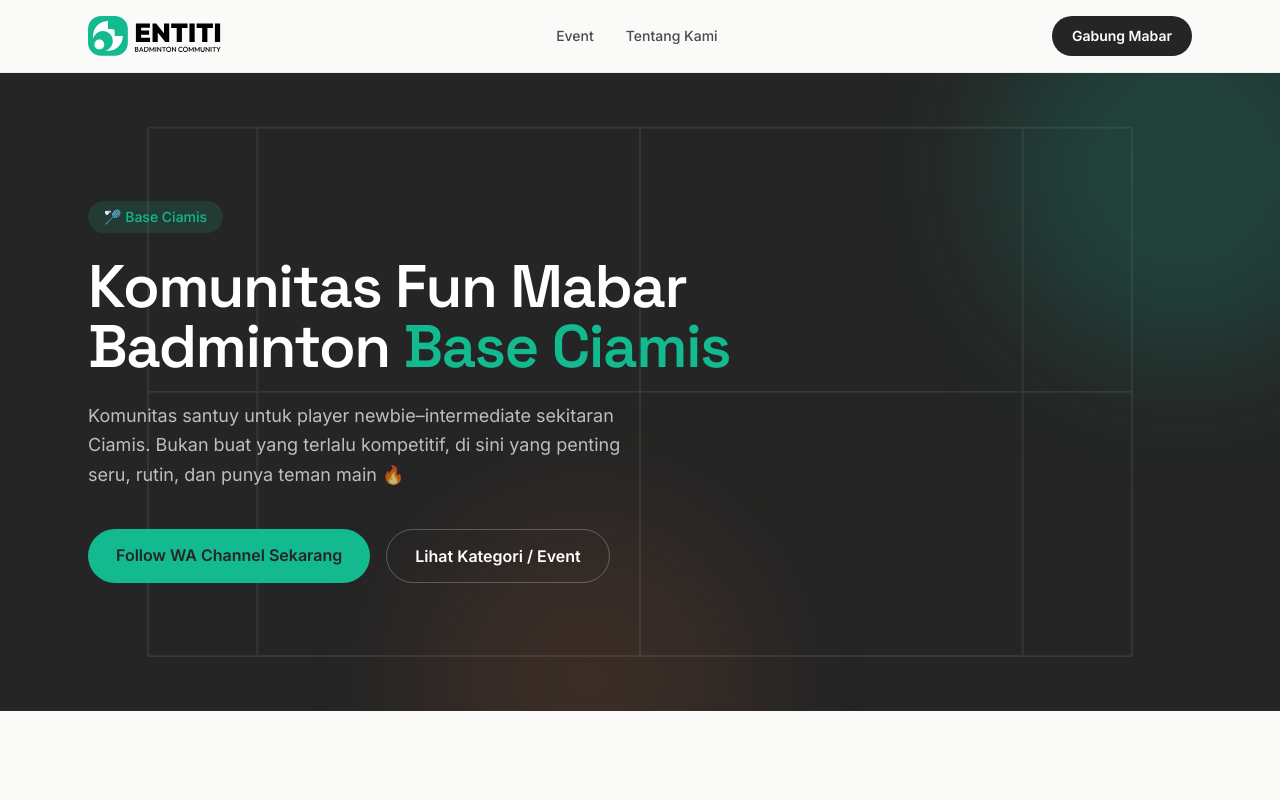
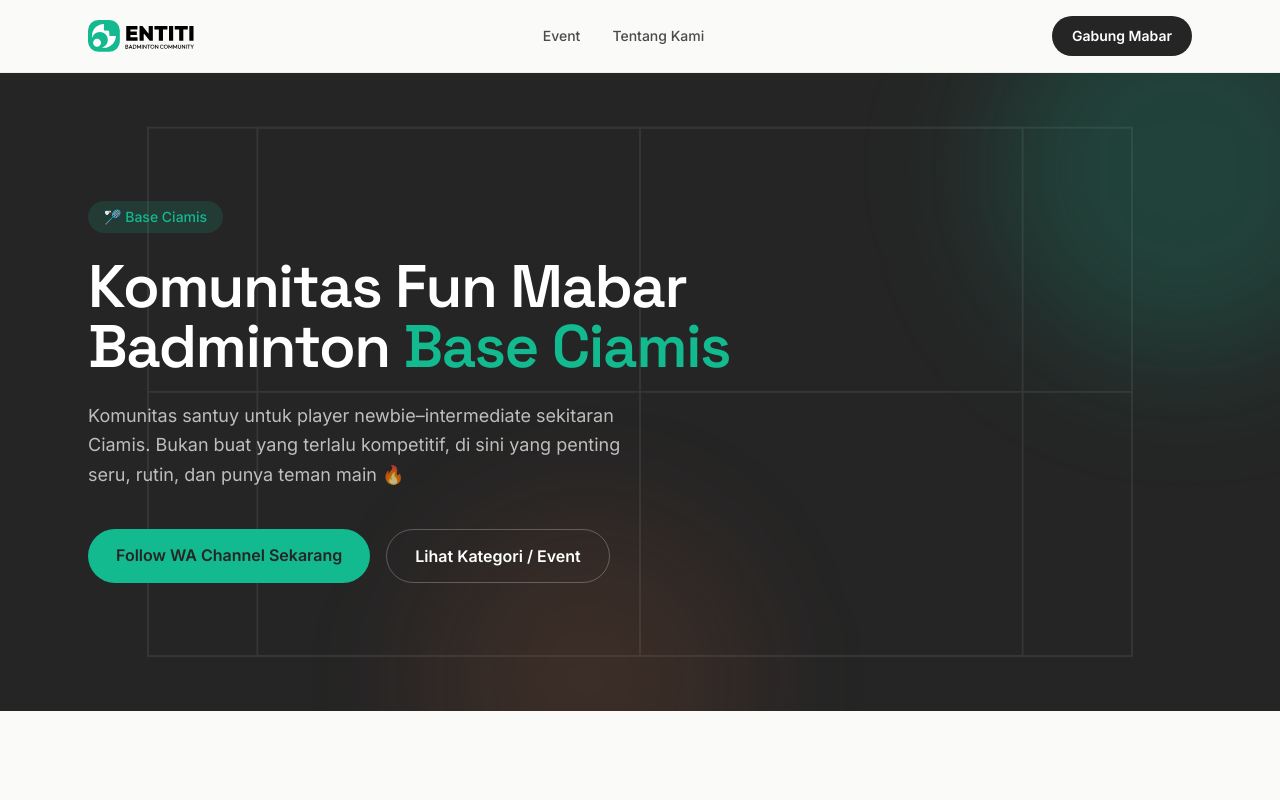
Before and after one commit to fiqriflow/entitiv1, a Next.js app: page / in a window 1280 px wide. Shown: the top 800 px of the page. Built offline with nearby package versions, Linux system fonts and the light colour scheme; no server answers; the database is empty.

Commit message:
update logo navbar

```diff
--- a/components/Navbar.tsx
+++ b/components/Navbar.tsx
@@ -7,12 +7,12 @@
       <div className="mx-auto flex max-w-6xl items-center justify-between px-6 py-4">
         <Link href="/" className="flex items-center">
           <Image
-            src="/logo/logodark.svg"
-            alt="Entiti Badminton Community"
-            width={40}
-            height={40}
-            className="h-10 w-auto"
-          />
+                    src="/logo/logodark.svg"
+                    alt="Entiti Badminton Community"
+                    width={32}
+                    height={32}
+                    className="h-8 w-auto"
+                  />
         </Link>
 
         <nav className="hidden items-center gap-8 font-body text-sm font-medium text-ink-soft md:flex">
```
